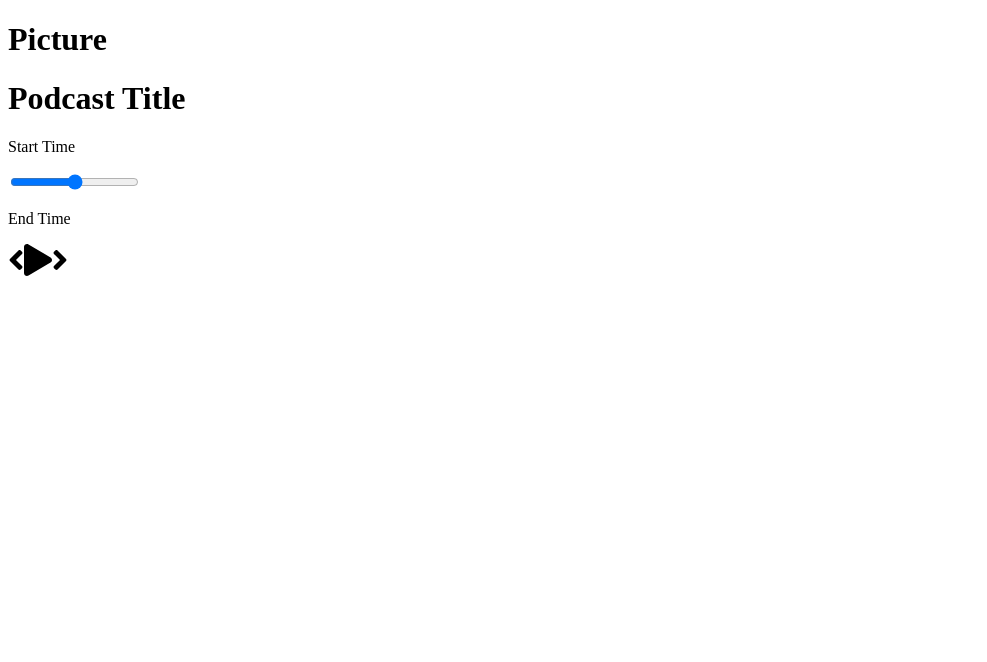
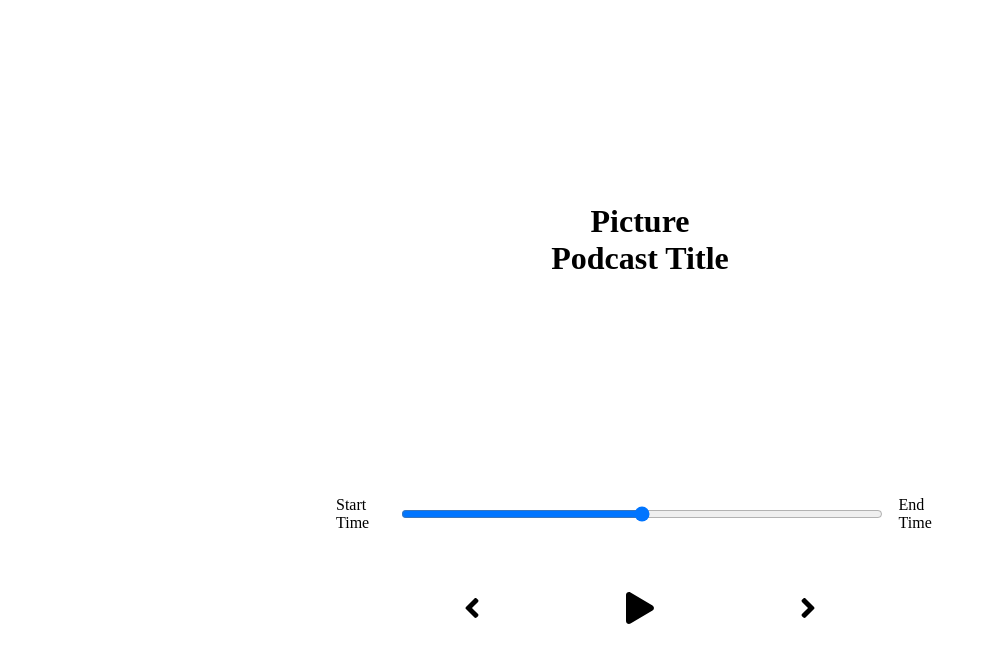
Before and after one commit to timmlaxton/ChetBakerPlaylist, a React (Create React App) app: page / in a window 1280 px wide. Shown: the top 662 px of the page, without its empty margins (0-987 px from the left). Built offline with nearby package versions, Linux system fonts and the light colour scheme.

Commit message:
added basic styling to player + podcast componenets

```diff
--- a/src/App.js
+++ b/src/App.js
@@ -1,6 +1,8 @@
 import React from "react";
 import Player from "./components/Player";
 import Podcast from "./components/Podcast";
+import './styles/app.scss'
+
 
 function App() {
   return (
--- a/src/components/Podcast.js
+++ b/src/components/Podcast.js
@@ -2,7 +2,7 @@ import React from "react";
 
 const Podcast = () => {
   return (
-    <div className="podcast-name">
+    <div className="podcast-container">
       <h1>Picture</h1>
       <h1>Podcast Title</h1>
     </div>
--- /dev/null
+++ b/src/styles/_player.scss
@@ -0,0 +1,32 @@
+.player {
+  min-height: 20vh;
+  display: flex;
+  flex-direction: column;
+  align-items: center;
+  justify-content: space-between;
+}
+
+.time-control{
+  width: 50%;
+  display: flex;
+}
+
+.time-control input{
+  width: 100%;
+  padding: 1rem 2rem;
+}
+
+.time-control p {
+  padding: 1rem;
+}
+
+.play-control {
+  display: flex;
+  justify-content: space-between;
+  align-items: center;
+  padding: 1rem;
+  width: 30%;
+svg {
+  cursor: pointer;
+}
+}
--- /dev/null
+++ b/src/styles/_podcast.scss
@@ -0,0 +1,7 @@
+.podcast-container {
+  min-height: 60vh;
+  display: flex;
+  flex-direction: column;
+  align-items: center;
+  justify-content: center;
+}
--- a/src/styles/app.scss
+++ b/src/styles/app.scss
@@ -3,3 +3,7 @@
   padding: 0;
   box-sizing: border-box;
 }
+
+
+@import "./player";
+@import "./podcast";
```
